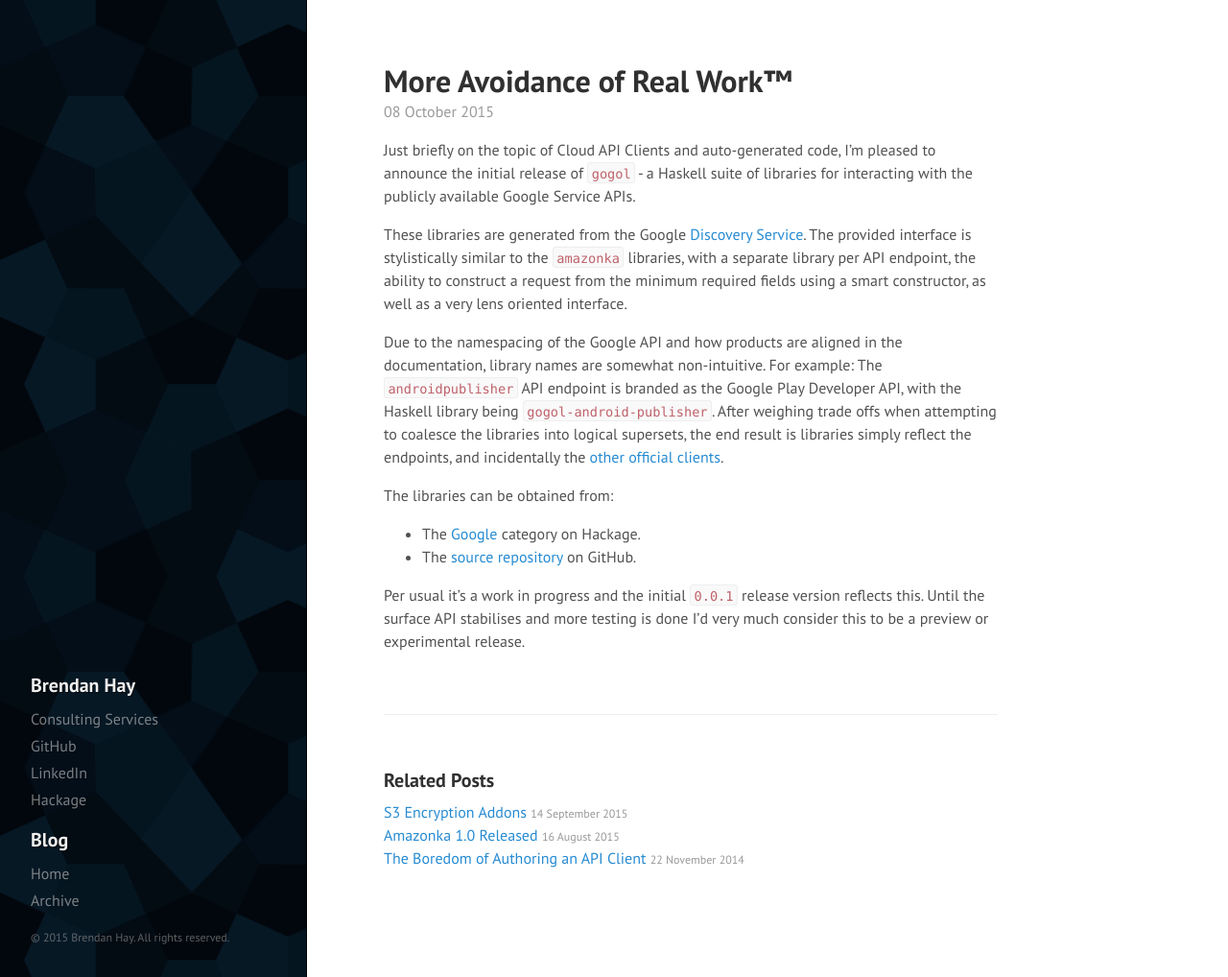
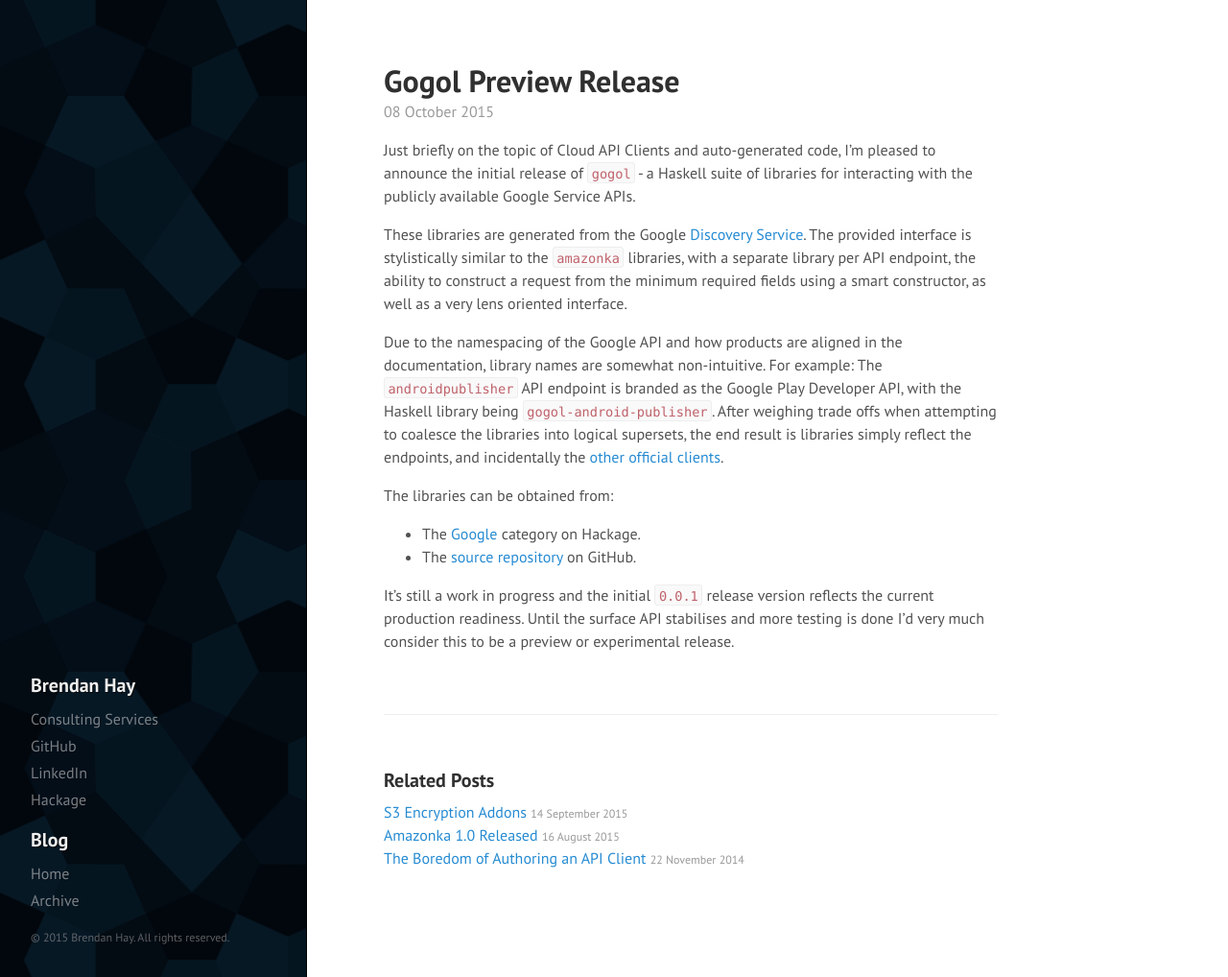
Before and after one commit to brendanhay/brendanhay.github.io, a Jekyll site: the page built from _posts/2015-10-08-gogol-comprehensive-haskell-google-client.md, in a window 1280 px wide and 1018 px high. Shown: the whole window at 96% size. Built offline with Jekyll 4.4.1, drawn with Linux system fonts in a browser that asks for light colours.

Commit message:
Adding Gogol release notes

```diff
--- a/_posts/2015-10-08-gogol-comprehensive-haskell-google-client.md
+++ b/_posts/2015-10-08-gogol-comprehensive-haskell-google-client.md
@@ -1,6 +1,6 @@
 ---
 layout: post
-title: More Avoidance of Real Work™
+title: Gogol Preview Release
 categories:
   - Google
   - Haskell
@@ -28,6 +28,6 @@
 * The [Google](http://hackage.haskell.org/packages/#cat:Google) category on Hackage.
 * The [source repository](https://github.com/brendanhay/gogol) on GitHub.
 
-Per usual it's a work in progress and the initial `0.0.1` release version reflects this.
-Until the surface API stabilises and more testing is done I'd very much consider this
-to be a preview or experimental release.
+It's still a work in progress and the initial `0.0.1` release version reflects
+the current production readiness. Until the surface API stabilises and more testing
+is done I'd very much consider this to be a preview or experimental release.
```
